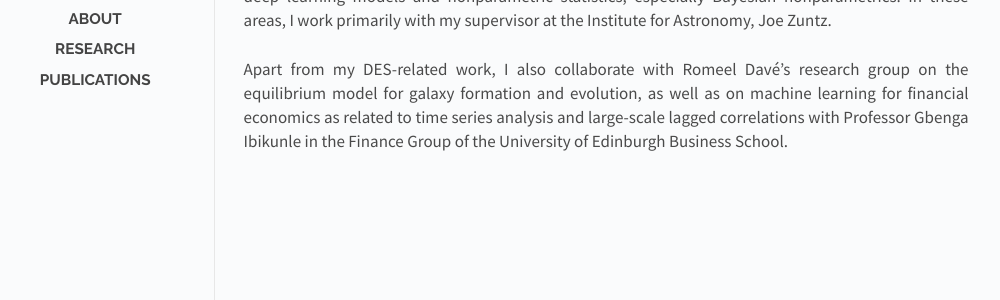
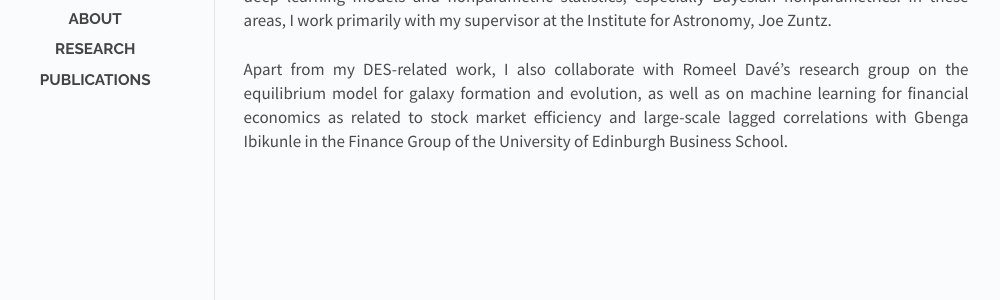
Before and after one commit to moews/moews.github.io, a Jekyll site: the page built from _posts/2017-03-26-research.md, in a window 1280 px wide. Shown: the part 231-531 px from the top of the page, without its empty margins (144-1144 px from the left). Built offline with Jekyll 4.4.1, drawn with Linux system fonts in a browser that asks for light colours.

Commit message:
Update 2017-03-26-research.md

```diff
--- a/_posts/2017-03-26-research.md
+++ b/_posts/2017-03-26-research.md
@@ -9,4 +9,4 @@
 <br><br>
 My research interests are mostly centered on the intersection of cosmology, astrostatistics and machine learning. Specifically, I'm interested in dark matter and weak lensing, gravitational waves and cosmological inference / cosmological parameter estimation, with a strong methodological love for deep learning models and nonparametric statistics, especially Bayesian nonparametrics. In these areas, I work primarily with my supervisor at the Institute for Astronomy, Joe Zuntz.
 
-Apart from my DES-related work, I also collaborate with Romeel Davé's research group on the equilibrium model for galaxy formation and evolution, as well as on machine learning for financial economics as related to time series analysis and large-scale lagged correlations with Professor Gbenga Ibikunle in the Finance Group of the University of Edinburgh Business School.
+Apart from my DES-related work, I also collaborate with Romeel Davé's research group on the equilibrium model for galaxy formation and evolution, as well as on machine learning for financial economics as related to stock market efficiency and large-scale lagged correlations with Gbenga Ibikunle in the Finance Group of the University of Edinburgh Business School.
```
